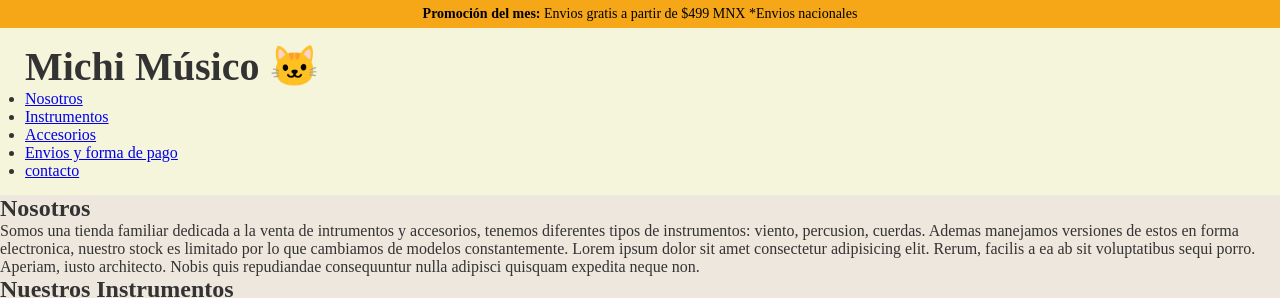
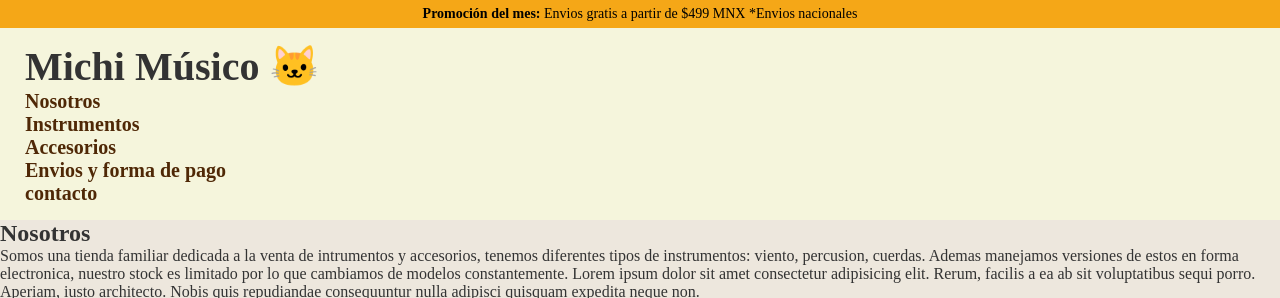
Before and after one commit to RosaMariaGaytanZ/Modulo2.github.io, a plain HTML site: page index.html in a window 1280 px wide. Shown: the top 298 px of the page. Drawn offline with Linux system fonts and the light colour scheme.

Commit message:
banner,nav

```diff
--- a/style.css
+++ b/style.css
@@ -41,6 +41,29 @@ header, main{
  .logo{
     font-size: 40px;
     font-weight: bold;
+    transition: 0.3s;
+ }
+
+ /*
+ .logo:hover{
+    transform: scale(1.2);
+ }
+*/
+
+ .nav-lista{
+    list-style: none;
+ }
+
+ .nav-lista a{
+    text-decoration: none;
+    color:  rgb(79, 40, 6);
+    font-weight: bold;
+    transition: .3s;
+    font-size: 20px;
+ }
+
+ .nav-lista a:hover{
+    color: orange;
  }
 
 .tarjeta-intrumentos{
```
